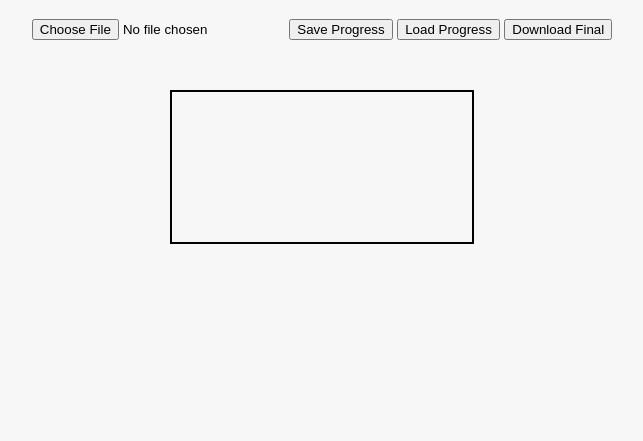
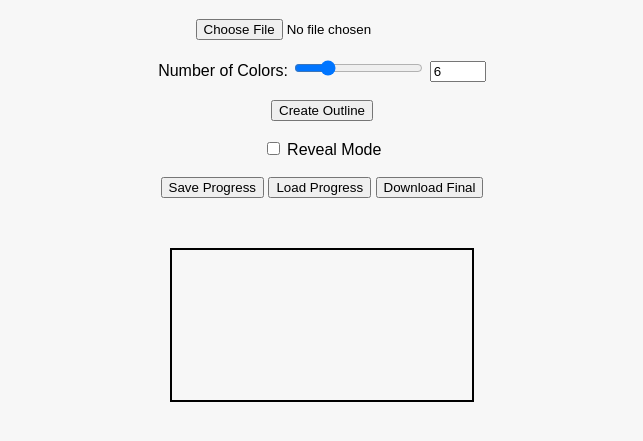
Before and after one commit to juicea313-blip/color-by-number, a plain HTML site: page index.html in a window 1280 px wide. Shown: the part 61-502 px from the top of the page, without its empty margins (318-961 px from the left). Drawn offline with Linux system fonts and the light colour scheme.

Commit message:
Update index.html

```diff
--- a/index.html
+++ b/index.html
@@ -11,13 +11,27 @@
 
   <div id="controls">
     <input type="file" id="upload" accept="image/*">
+    <br><br>
+
+    <label for="colorCount">Number of Colors:</label>
+    <input type="range" id="colorSlider" min="2" max="20" value="6">
+    <input type="number" id="colorCount" min="2" max="20" value="6">
+    <br><br>
+
+    <button id="createOutline">Create Outline</button>
+    <br><br>
+
+    <label>
+      <input type="checkbox" id="revealToggle"> Reveal Mode
+    </label>
+    <br><br>
+
     <button id="save">Save Progress</button>
     <button id="load">Load Progress</button>
     <button id="download">Download Final</button>
   </div>
 
   <div id="palette"></div>
-
   <canvas id="canvas"></canvas>
 
   <script src="script.js"></script>
```
